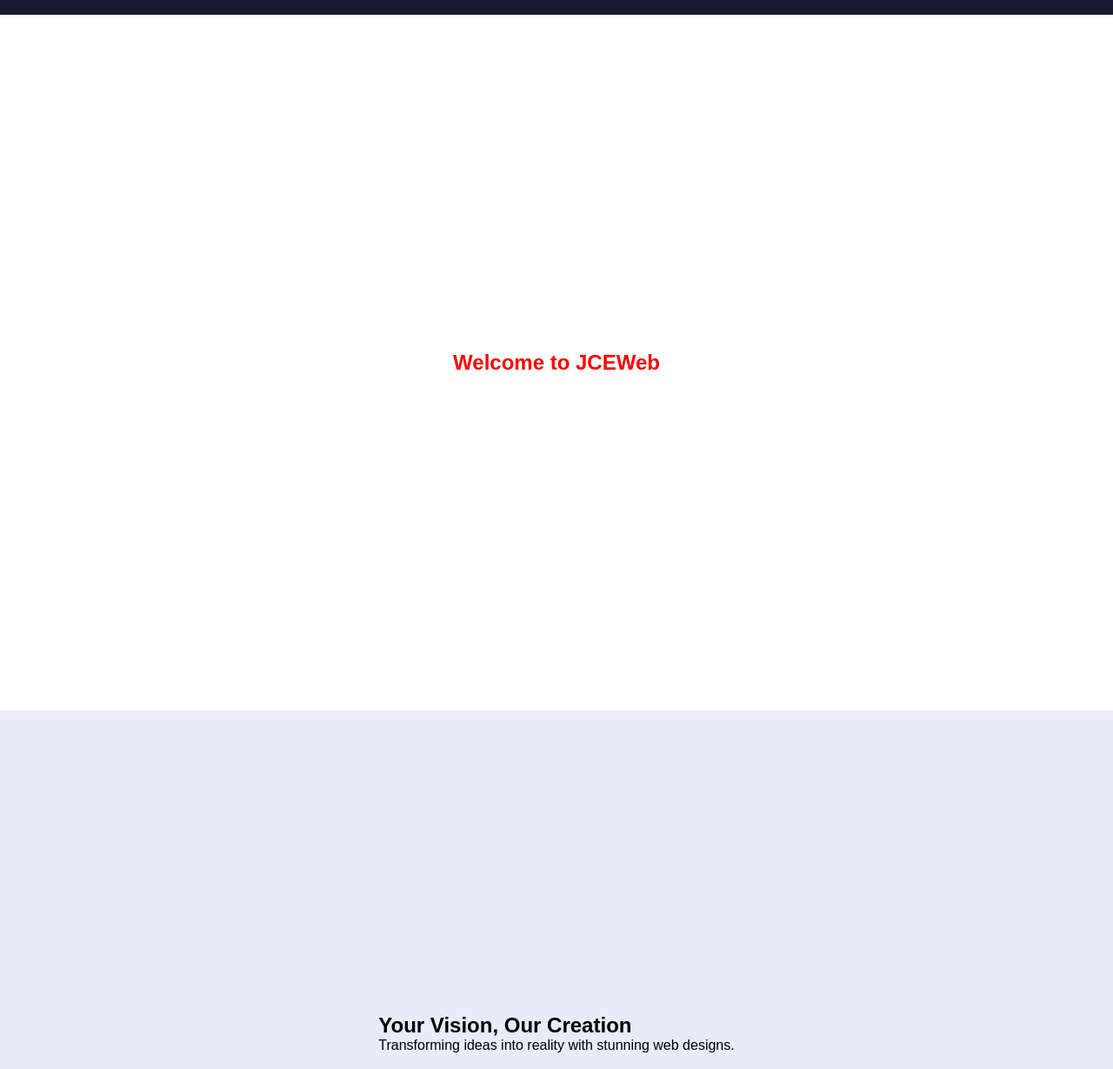
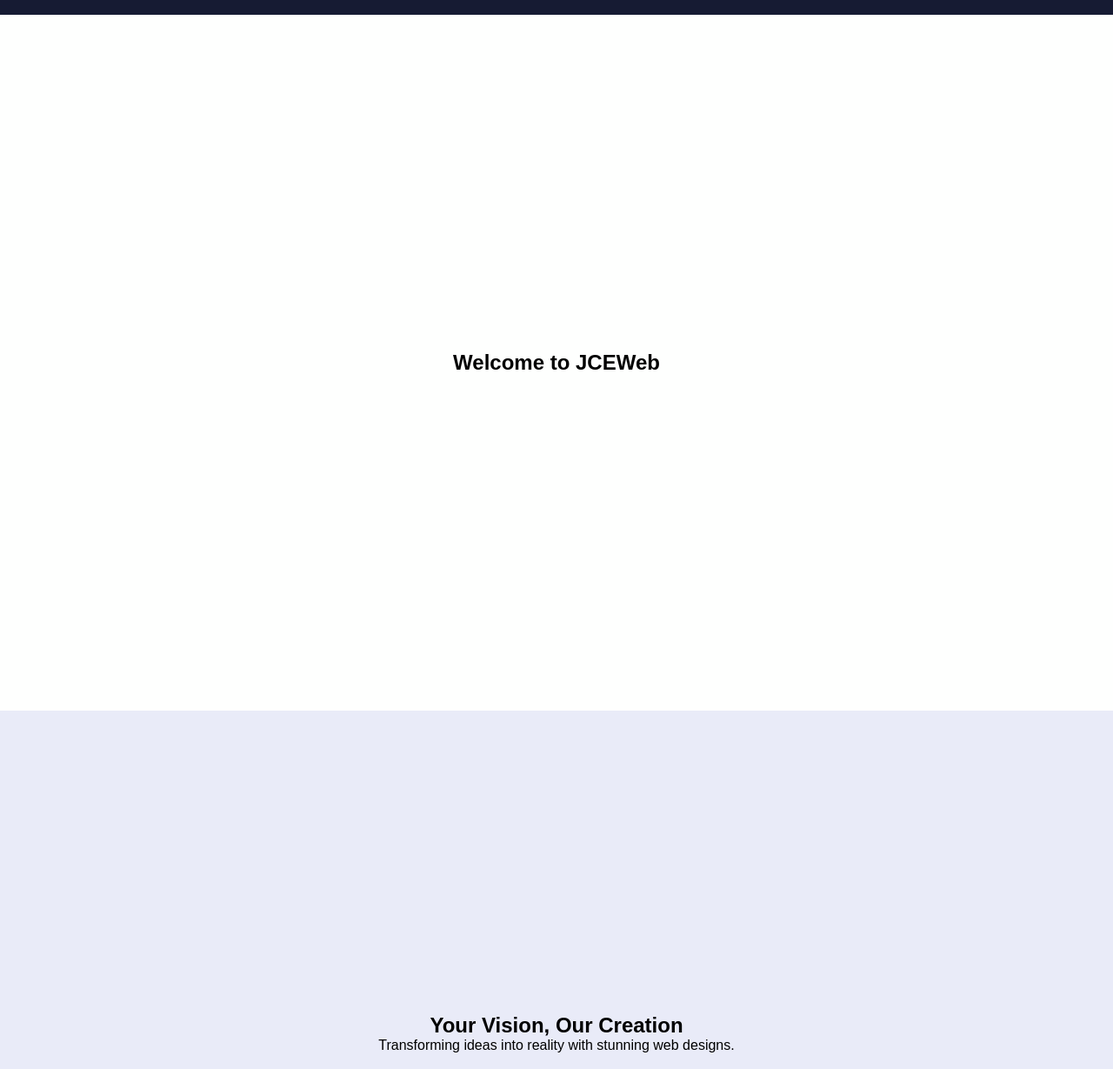
Before and after one commit to JonCodea/JCEWebsites, a plain HTML site: page index.html in a window 1280 px wide. Shown: the part 66-1295 px from the top of the page at 87% size. Drawn offline with Linux system fonts and the light colour scheme.

Commit message:
Update styles.css

```diff
--- a/styles.css
+++ b/styles.css
@@ -133,7 +133,7 @@
 
   .introduction {
 	background-color: rgb(254, 255, 254);
-	color: red;
+	color: black;
   }
 
   .hero {
@@ -153,7 +153,7 @@
   }
 
   .hero .content {
-	text-align: left;
+	text-align: center;
   }
 
   .hero .cta {
```
